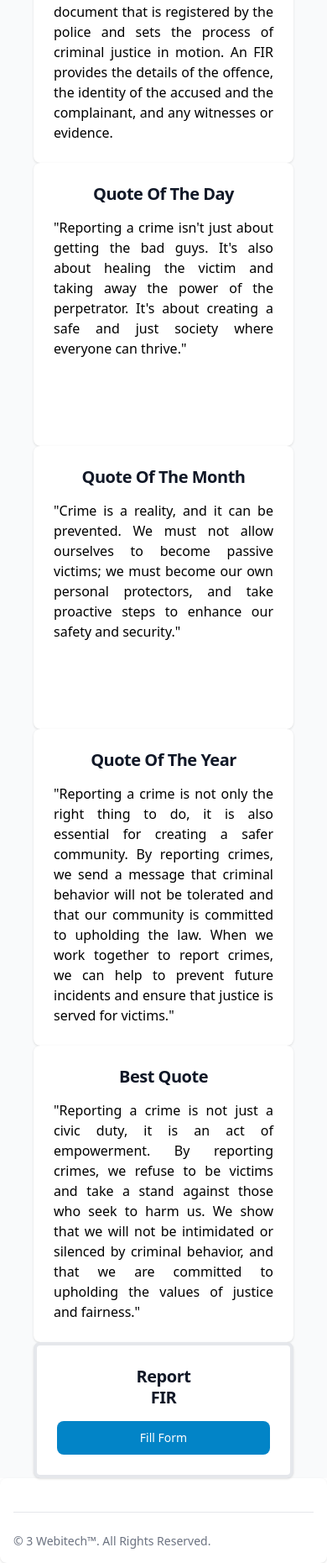
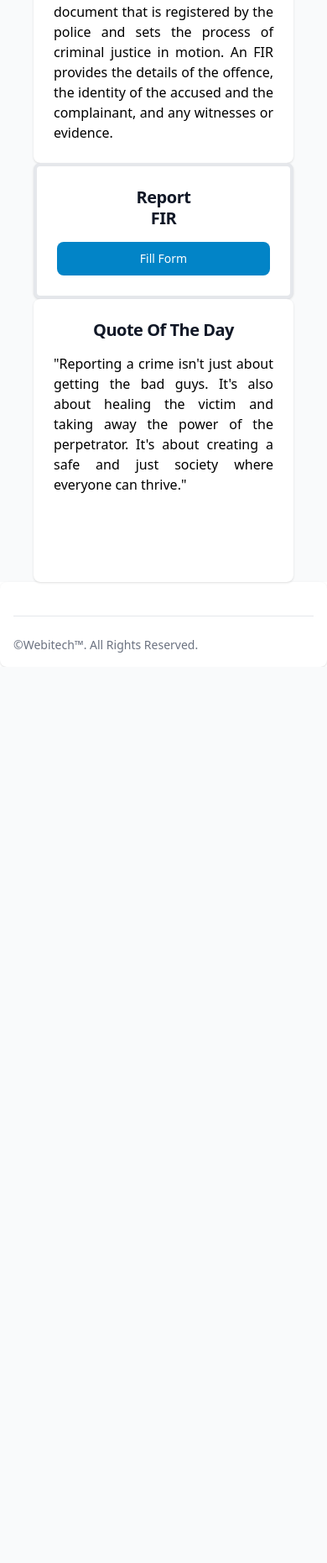
Before and after one commit to Ddevil856/Hackvengers, a Flask app: page / in a window 390 px wide. Shown: the part 247-2108 px from the top of the page at 84% size. After the commit the page ends 1041 px from the top, so only its background shows below. Run offline with Flask 2, Linux system fonts and the light colour scheme; parts of the project's set-up code (start-up, migrations or seed data) failed here and were passed over; some libraries are stand-ins or nearby versions.

Commit message:
Updated gui

```diff
--- a/templates/fircopy.html
+++ b/templates/fircopy.html
@@ -40,7 +40,7 @@
                     </div>
                     <div aria-haspopup="true" class="cursor-pointer w-full flex items-center justify-end relative">
                         <button aria-haspopup="true" class="focus:outline-none focus:ring-2 focus:ring-offset-2 focus:ring-gray-800 rounded flex items-center">
-                              <a href="#" class="inline-block text-sm px-4 py-2 leading-none border rounded text-BLACK dark:text-white hover:border-transparent hover:text-white hover:bg-gray-700 mt-4 lg:mt-0">Sign In</a>
+                            <a href="#" class="inline-block text-sm px-4 py-2 leading-none border rounded text-BLACK hover:border-transparent hover:text-white hover:bg-gray-700 mt-4 lg:mt-0">Sign In</a>
                         </button>
                     </div>
                 </div>
@@ -55,6 +55,7 @@
         </div>
     </div>
 </nav>
+<!-- Navigation ends -->
 
 
 
--- a/templates/index.html
+++ b/templates/index.html
@@ -5,8 +5,6 @@
     <meta name="viewport" content="width=device-width, initial-scale=1.0">
     <title>Home Page</title>
     <script src="https://cdn.tailwindcss.com"></script>
-    <script src="/static/script/main.js"></script>
-
 </head>
 <body>
                <!-- Navigation starts -->
@@ -15,7 +13,7 @@
                     <div class="flex items-center">
                         <div aria-label="Home" role="img" class="mr-10 flex items-center">
                             <img src="https://tuk-cdn.s3.amazonaws.com/can-uploader/light_with_dark_page_title_and_white_box-svg6.svg" alt="logo">
-                            <h3 class="text-base text-black dark:text-white font-bold tracking-normal leading-tight ml-3 hidden lg:block">Webitech</h3>
+                            <h3 class="text-base text-black dark:text-white font-bold tracking-normal leading-tight ml-3 hidden lg:block">Werifier</h3>
                         </div>
                         <ul class="pr-32 xl:flex hidden items-center h-full">
                             <li class="text-indigo-500 hover:text-indigo-700 cursor-pointer h-full flex items-center text-sm dark:text-white tracking-normal"><a href="javascript:void(0)"> Home</a></li>
@@ -74,12 +72,14 @@
         </div>
 
         <div class="flex items-start justify-start px-10 py-15 mx-auto  lg:py-20">
-            <div class="w-full bg-white rounded-lg shadow dark:border md:mt-0 sm:max-w-md xl:p-0 dark:bg-gray-800 dark:border-gray-700">
+            <div class="w-full bg-white rounded-lg shadow border-4 dark:border md:mt-0 sm:max-w-md xl:p-0 dark:bg-gray-800 dark:border-gray-700">
                 <div class="p-6 space-y-4 md:space-y-6 sm:p-8">
-                    <h1 class="text-center text-xl font-bold leading-tight tracking-tight text-gray-900 md:text-2xl dark:text-white">
-                        Quote Of The Day
+                    <h1 class="text-center text-xl px-20 font-bold leading-tight tracking-tight text-gray-900 md:text-2xl dark:text-white">
+                        Report FIR
                     </h1>
-                    <p class="text-justify pb-20 text-md dark:text-white md:text-xl">"Reporting a crime isn't just about getting the bad guys. It's also about healing the victim and taking away the power of the perpetrator. It's about creating a safe and just society where everyone can thrive." </p>
+                    <form class="space-y-4 md:space-y-6" action="#">
+                        <button type="submit" class="w-full text-white bg-sky-600 hover:bg-sky-700 focus:ring-4 focus:outline-none focus:ring-sky-300 font-medium rounded-lg text-sm px-5 py-2.5 text-center dark:bg-sky-600 dark:hover:bg-sky-700 dark:focus:ring-sky-800">Fill Form</button>
+                    </form>
                 </div>
             </div>
         </div>
@@ -88,44 +88,9 @@
             <div class="w-full bg-white rounded-lg shadow dark:border md:mt-0 sm:max-w-md xl:p-0 dark:bg-gray-800 dark:border-gray-700">
                 <div class="p-6 space-y-4 md:space-y-6 sm:p-8">
                     <h1 class="text-center text-xl font-bold leading-tight tracking-tight text-gray-900 md:text-2xl dark:text-white">
-                        Quote Of The Month
+                        Quote Of The Day
                     </h1>
-                    <p class="text-justify pb-20 text-md dark:text-white md:text-xl">"Crime is a reality, and it can be prevented. We must not allow ourselves to become passive victims; we must become our own personal protectors, and take proactive steps to enhance our safety and security."</p>
-                </div>
-            </div>
-        </div>
-
-        <div class="flex items-start justify-start px-10 py-15 mx-auto  lg:py-20">
-            <div class="w-full bg-white rounded-lg shadow dark:border md:mt-0 sm:max-w-md xl:p-0 dark:bg-gray-800 dark:border-gray-700">
-                <div class="p-6 space-y-4 md:space-y-6 sm:p-8">
-                    <h1 class="text-center text-xl font-bold leading-tight tracking-tight text-gray-900 md:text-2xl dark:text-white">
-                        Quote Of The Year
-                    </h1>
-                    <p class="text-justify text-md dark:text-white md:text-xl">"Reporting a crime is not only the right thing to do, it is also essential for creating a safer community. By reporting crimes, we send a message that criminal behavior will not be tolerated and that our community is committed to upholding the law. When we work together to report crimes, we can help to prevent future incidents and ensure that justice is served for victims."</p>
-                </div>
-            </div>
-        </div>
-
-        <div class="flex items-start justify-start px-10 py-15 mx-auto  lg:py-20">
-            <div class="w-full bg-white rounded-lg shadow dark:border md:mt-0 sm:max-w-md xl:p-0 dark:bg-gray-800 dark:border-gray-700">
-                <div class="p-6 space-y-4 md:space-y-6 sm:p-8">
-                    <h1 class="text-center text-xl font-bold leading-tight tracking-tight text-gray-900 md:text-2xl dark:text-white">
-                        Best Quote
-                    </h1>
-                    <p class="text-justify text-md dark:text-white md:text-xl">"Reporting a crime is not just a civic duty, it is an act of empowerment. By reporting crimes, we refuse to be victims and take a stand against those who seek to harm us. We show that we will not be intimidated or silenced by criminal behavior, and that we are committed to upholding the values of justice and fairness."</p>
-                </div>
-            </div>
-        </div>
-
-        <div class="flex items-start justify-start px-10 py-15 mx-auto  lg:py-20">
-            <div class="w-full bg-white rounded-lg shadow border-4 dark:border md:mt-0 sm:max-w-md xl:p-0 dark:bg-gray-800 dark:border-gray-700">
-                <div class="p-6 space-y-4 md:space-y-6 sm:p-8">
-                    <h1 class="text-center text-xl px-20 font-bold leading-tight tracking-tight text-gray-900 md:text-2xl dark:text-white">
-                        Report FIR
-                    </h1>
-                    <form class="space-y-4 md:space-y-6" action="/createfir">
-                        <button type="submit" class="w-full text-white bg-sky-600 hover:bg-sky-700 focus:ring-4 focus:outline-none focus:ring-sky-300 font-medium rounded-lg text-sm px-5 py-2.5 text-center dark:bg-sky-600 dark:hover:bg-sky-700 dark:focus:ring-sky-800">Fill Form</button>
-                    </form>
+                    <p class="text-justify pb-20 text-md dark:text-white md:text-xl">"Reporting a crime isn't just about getting the bad guys. It's also about healing the victim and taking away the power of the perpetrator. It's about creating a safe and just society where everyone can thrive." </p>
                 </div>
             </div>
         </div>
@@ -139,11 +104,10 @@
     <footer class="p-4 bg-white rounded-lg shadow md:px-6 md:py-8 dark:bg-gray-900">
 
         <hr class="my-6 border-gray-200 sm:mx-auto dark:border-gray-700 lg:my-8" />
-        <span class="block text-sm text-gray-500 sm:text-center dark:text-gray-400">© 3 Webitech™. All Rights Reserved.
+        <span class="block text-sm text-gray-500 sm:text-center dark:text-gray-400">©Webitech™. All Rights Reserved.
         </span>
     </footer>
     <!-- footer ends -->
-
+<script src="/frontend/index.js"></script>
 </body>
-
 </html>
--- a/templates/login.html
+++ b/templates/login.html
@@ -11,7 +11,7 @@
     <section class="bg-gray-50 dark:bg-gray-900">
   <div class="flex flex-col items-center justify-center px-6 py-8 mx-auto md:h-screen lg:py-0">
       <a href="#" class="flex items-center mb-6 text-2xl font-semibold text-gray-900 dark:text-white">
-          <img class="w-8 h-8 mr-2" src="https://flowbite.s3.amazonaws.com/blocks/marketing-ui/logo.svg" alt="logo">
+          <img class="w-8 h-8 mr-2" src="https://tuk-cdn.s3.amazonaws.com/can-uploader/light_with_dark_page_title_and_white_box-svg6.svg" alt="logo">
               Webitech
       </a>
       <div class="w-full bg-white rounded-lg shadow dark:border md:mt-0 sm:max-w-md xl:p-0 dark:bg-gray-800 dark:border-gray-700">
--- a/templates/signup.html
+++ b/templates/signup.html
@@ -18,7 +18,7 @@
         >
           <img
             class="w-8 h-8 mr-2"
-            src="https://flowbite.s3.amazonaws.com/blocks/marketing-ui/logo.svg"
+            src="https://tuk-cdn.s3.amazonaws.com/can-uploader/light_with_dark_page_title_and_white_box-svg6.svg"
             alt="logo"
           />
           Webitech
--- a/templates/test.html
+++ b/templates/test.html
@@ -10,7 +10,7 @@
     <section class="bg-gray-50 dark:bg-gray-900">
   <div class="flex flex-col items-center justify-center px-6 py-8 mx-auto lg:py-0">
       <a href="#" class="flex items-center mb-6 text-2xl font-semibold text-gray-900 dark:text-white">
-          <img class="w-8 h-8 mr-2" src="https://flowbite.s3.amazonaws.com/blocks/marketing-ui/logo.svg" alt="logo">
+          <img class="w-8 h-8 mr-2" src="https://tuk-cdn.s3.amazonaws.com/can-uploader/light_with_dark_page_title_and_white_box-svg6.svg" alt="logo">
               Webitech
       </a>
       <div class="w-full bg-white rounded-lg shadow dark:border md:mt-0 sm:max-w-md xl:p-0 dark:bg-gray-800 dark:border-gray-700">
```
Also changed, not shown: templates/createfir.html (+6 -5 lines), templates/WhatsApp Image 2023-03-14 at 11.54.48.jpg (added). Lines whose indentation alone changed are shown as unchanged.
